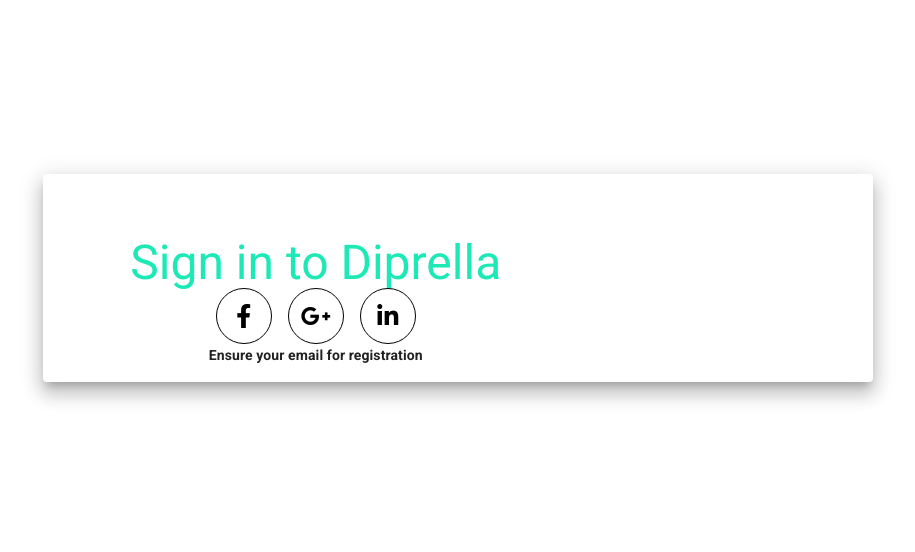
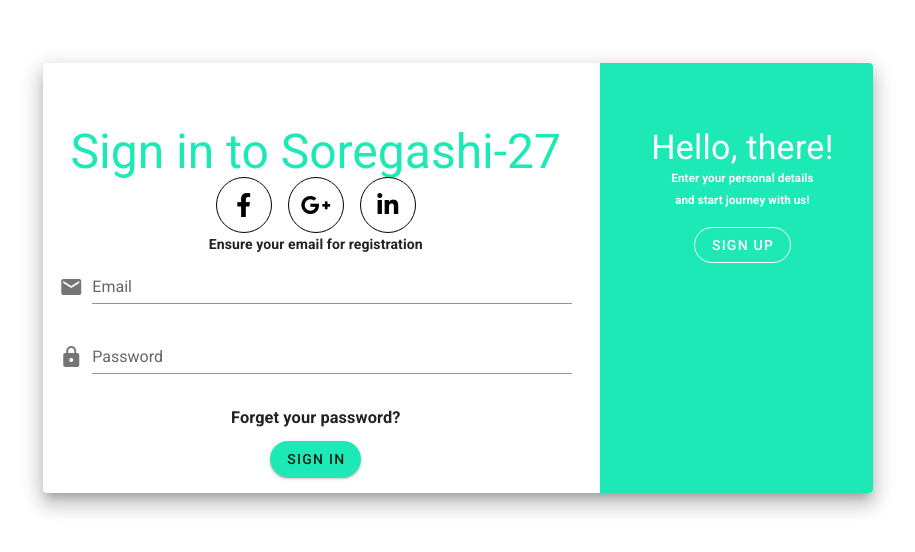
Before and after one commit to soregashi-27/login-ui-vue2-on-vuetify, a Vue app: page / in a window 1280 px wide. Shown: the part 122-674 px from the top of the page, without its empty margins (182-1097 px from the left). Built offline with nearby package versions, Linux system fonts and the light colour scheme.

Commit message:
テキストインプットとサインアップを追加

```diff
--- a/src/views/Home.vue
+++ b/src/views/Home.vue
@@ -12,7 +12,7 @@
                       <h1
                         class="text-center display-2 teal--text text--accent-3"
                       >
-                        Sign in to Diprella
+                        Sign in to Soregashi-27
                       </h1>
 
                       <div class="text-center" mt-4>
@@ -31,10 +31,47 @@
                         Ensure your email for registration
                       </h4>
 
-                      <v-form></v-form>
+                      <v-form>
+                        <v-text-field
+                          label="Email"
+                          name="email"
+                          prepend-icon="email"
+                          type="text"
+                          color="teal accent-3"
+                        />
+
+                        <v-text-field
+                          id="Password"
+                          label="Password"
+                          name="password"
+                          prepend-icon="lock"
+                          type="password"
+                          color="teal accent-3"
+                        />
+                      </v-form>
+
+                      <h3 class="text-center mt-3">Forget your password?</h3>
+
+                      <div class="text-center mt-3">
+                        <v-btn rounded color="teal accent-3">SIGN IN</v-btn>
+                      </div>
                     </v-card-text>
                   </v-col>
-                  <v-col cols="12" md="4"></v-col>
+
+                  <v-col cols="12" md="4" class="teal accent-3">
+                    <v-card-text class="white--text mt-12">
+                      <h1 class="text-center display-1">Hello, there!</h1>
+                      <h5 class="text-center">
+                        Enter your personal details <br />
+                        and start journey with us!
+                      </h5>
+                    </v-card-text>
+                    <div class="text-center">
+                      <v-btn rounded outlined="" dark @click="step++">
+                        SIGN UP
+                      </v-btn>
+                    </div>
+                  </v-col>
                 </v-row>
               </v-window>
             </v-card>
```
